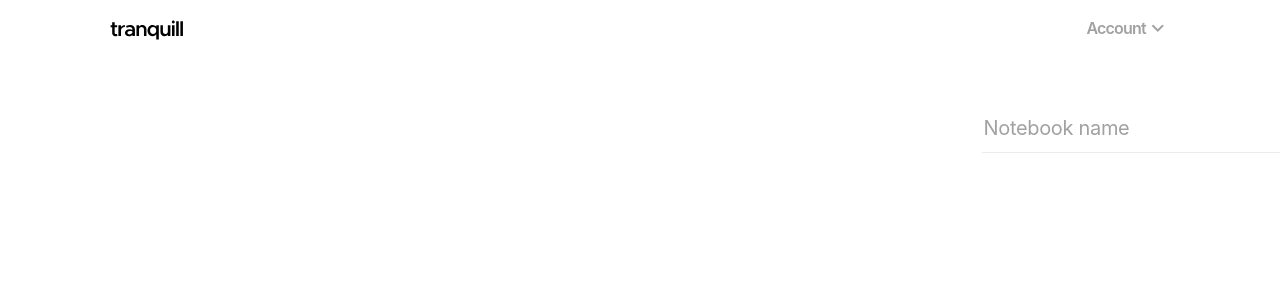
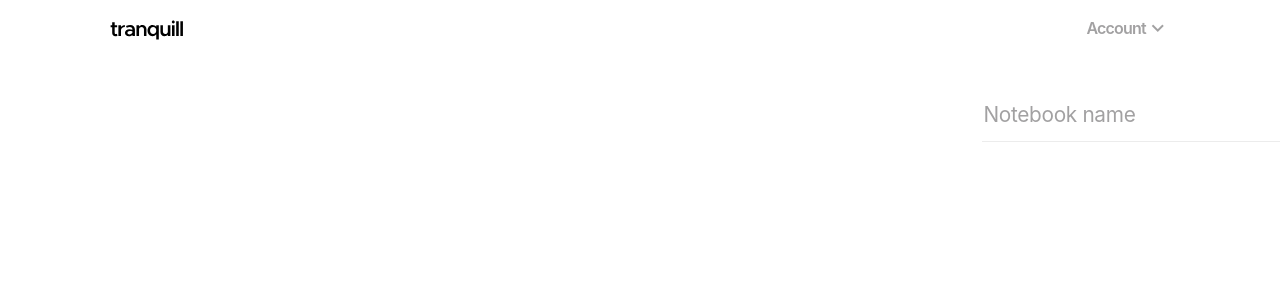
Before and after one commit to sruli/tranquill, a React (Create React App) app in the folder client/: page / in a window 1280 px wide. Shown: the top 300 px of the page. Built offline with nearby package versions, Linux system fonts and the light colour scheme; a web font is replaced by a local one.

Commit message:
use scss for name css module; update NameSection input height;

```diff
--- a/client/src/index.js
+++ b/client/src/index.js
@@ -1,5 +1,5 @@
 import 'typeface-metropolis';
-import './custom.scss';
+import './scss/custom.scss';
 import React from 'react';
 import ReactDOM from 'react-dom';
 import App from './App';
--- a/client/src/scenes/Notebook/components/NameSection/NameSection.module.css
+++ b/client/src/scenes/Notebook/components/NameSection/NameSection.module.scss
@@ -1,5 +1,8 @@
+@import "../../../../scss/vars.scss";
+
 .nameInput {
   border: none;
+  height: $font-size-lg;
 }
 
 .nameInput:focus {
--- a/client/src/scenes/Notebook/components/NameSection/index.js
+++ b/client/src/scenes/Notebook/components/NameSection/index.js
@@ -1,5 +1,5 @@
 import React from 'react';
-import styles from './NameSection.module.css';
+import styles from './NameSection.module.scss';
 
 const NameSection = () => (
   <React.Fragment>
@@ -11,7 +11,7 @@ const NameSection = () => (
       />
     </div>
     <div className="row">
-      <div className="col"><hr className="my-0" /></div>
+      <div className="col"><hr /></div>
     </div>
   </React.Fragment>
 );
--- a/client/src/custom.scss
+++ b/client/src/scss/_vars.scss
@@ -1,17 +1,5 @@
-// Write overrides above the bootsrap imports
-
 $font-family-sans-serif: Metropolis, -apple-system, BlinkMacSystemFont, "Segoe UI", Roboto, "Helvetica Neue", Arial, sans-serif, "Apple Color Emoji", "Segoe UI Emoji", "Segoe UI Symbol", "Noto Color Emoji";
 $primary: #0985FA;
 $gray-600: #A2A1A2;
 $hr-border-color: rgba($gray-600, .2);
-
-@import "~bootstrap/scss/bootstrap.scss";
-
-.nav-link {
-  font-weight: 600;
-  letter-spacing: -0.05rem;
-}
-
-.form-control {
-  letter-spacing: -0.02rem;
-}
+$font-size-lg: 1.3rem;
--- /dev/null
+++ b/client/src/scss/custom.scss
@@ -0,0 +1,11 @@
+@import "./vars";
+@import "~bootstrap/scss/bootstrap.scss";
+
+.nav-link {
+  font-weight: 600;
+  letter-spacing: -0.05rem;
+}
+
+.form-control {
+  letter-spacing: -0.02rem;
+}
```
